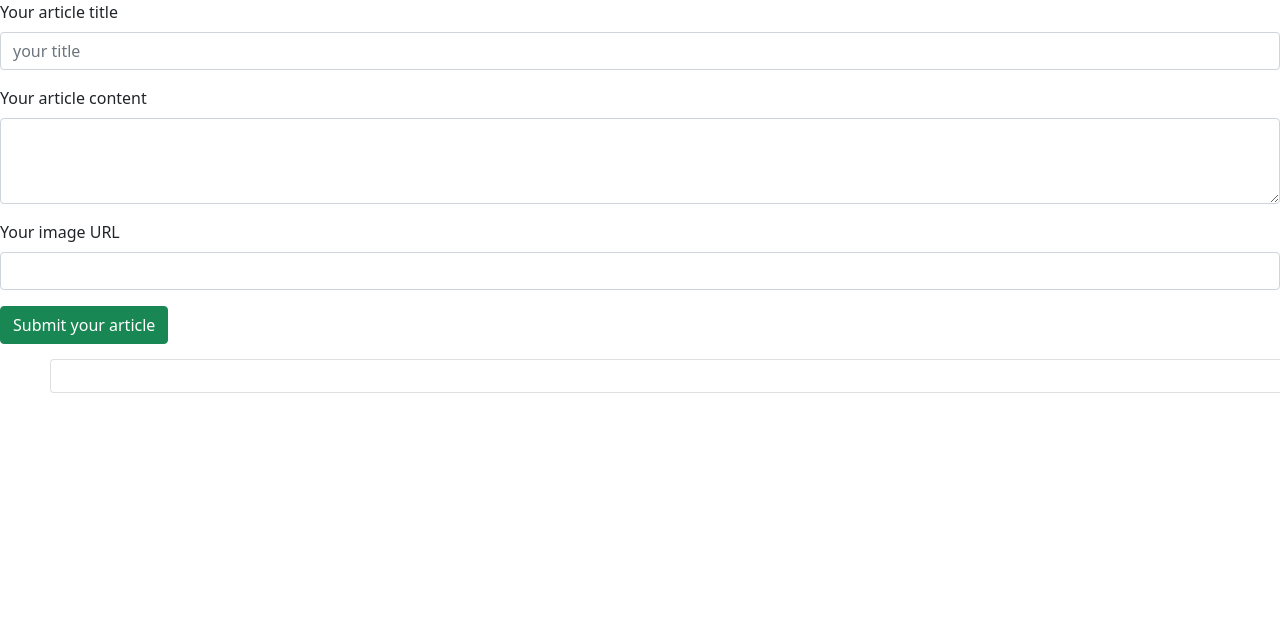
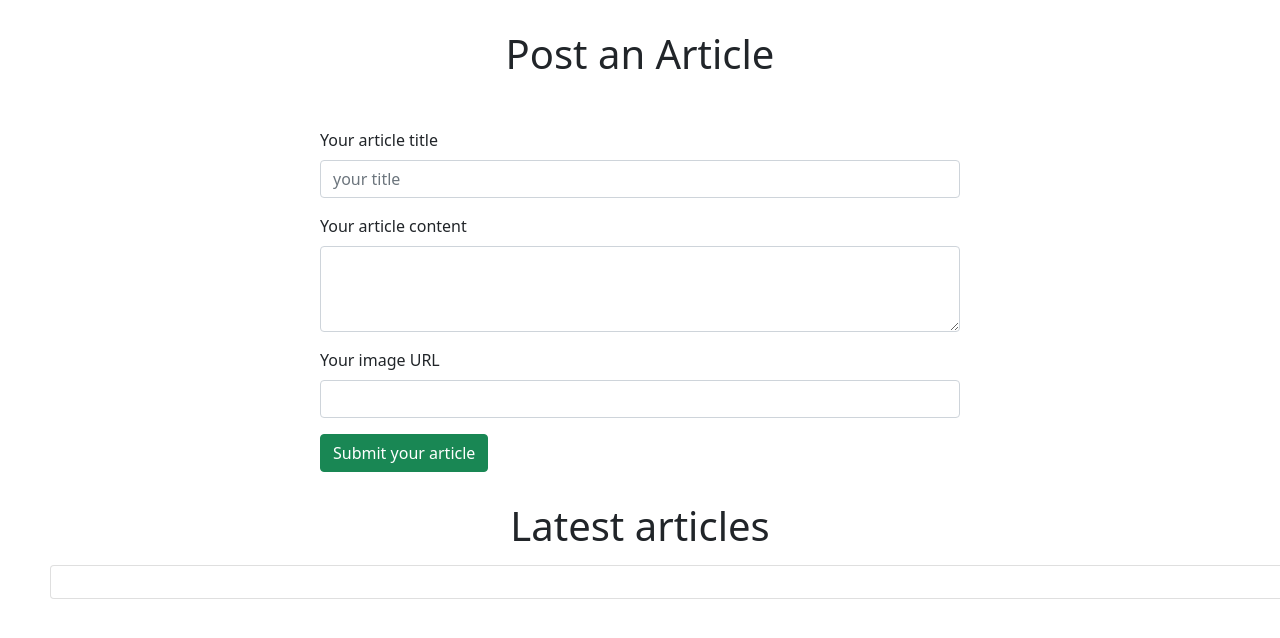
Before and after one commit to sheready/blog-js, a plain HTML site: page index.html in a window 1280 px wide. Shown: the top 638 px of the page. Drawn offline with nearby package versions, Linux system fonts and the light colour scheme; no server answers.

Commit message:
add styling to class card

```diff
--- a/index.html
+++ b/index.html
@@ -9,6 +9,7 @@
     <title>Document</title>
 </head>
 <body>
+    <h1>Post an Article</h1>
     <form id="form-container">
         <div class="mb-3">
             <label for="exampleFormControlInput1" class="form-label">Your article title</label>
@@ -24,6 +25,7 @@
         </div>
         <button type="submit" class="btn btn-success">Submit your article</button>
     </form>
+    <h1> Latest articles </h1>
     <div class="card">
         <div class="card-body">
 
--- a/index.js
+++ b/index.js
@@ -21,6 +21,7 @@ function fetchArticles(data){
     articleBody.appendChild(articleContainer);
     articleContainer.appendChild(articleDetails);
     articleContainer.style.height = "280px";
+    articleContainer.style.marginLeft = "20px";
 
 
 
--- a/style.css
+++ b/style.css
@@ -12,3 +12,13 @@
     flex-direction: row;
     flex-wrap: wrap;
 }
+
+#form-container{
+    margin-left: 25%;
+    width: 50%;
+    margin-top: 50px;
+}
+h1{
+    margin-top: 30px;
+    text-align: center;
+}
```
